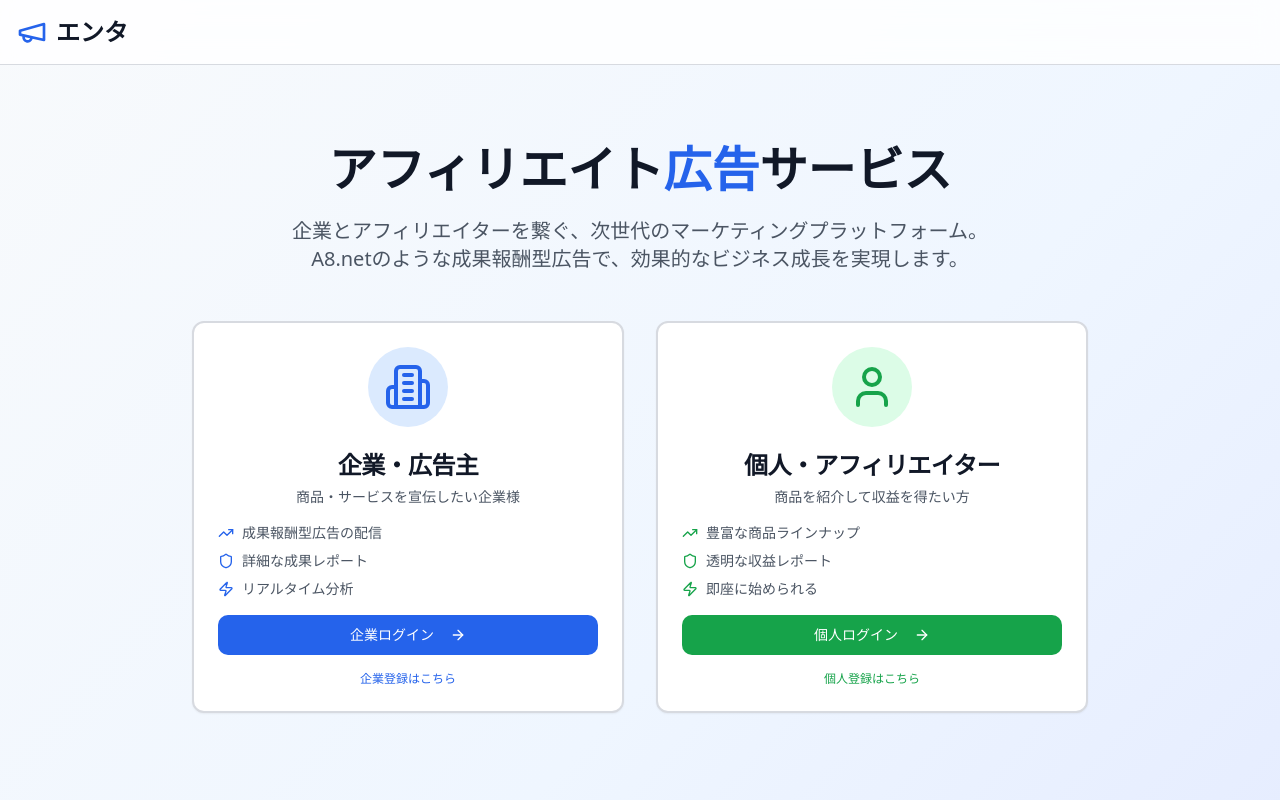
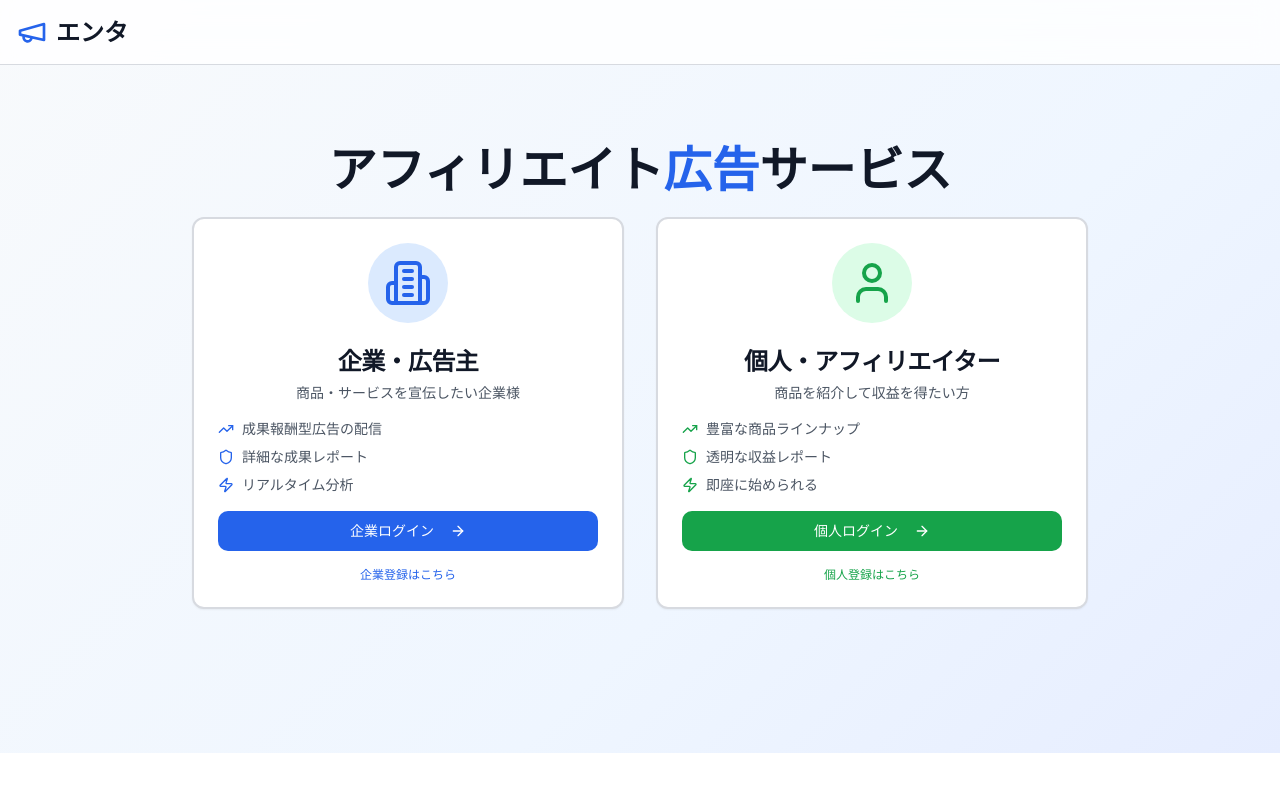
Before and after one commit to uto1716/employee-ranking, a Next.js app: page / in a window 1280 px wide. Shown: the top 800 px of the page. Built offline with nearby package versions, Linux system fonts and the light colour scheme.

Commit message:
fix: ヒーローセクションの説明文を削除してスッキリしたデザインに改善
- 長すぎた説明文を完全に削除
- タイトル直下にログイン選択カードを配置
- SP版でのレイアウト問題を根本的に解決

Fixes #15

```diff
--- a/app/page.tsx
+++ b/app/page.tsx
@@ -28,12 +28,6 @@ export default function LandingPage() {
             <span className="text-blue-600">広告</span>
             <span className="inline">サービス</span>
           </h1>
-          <p className="text-base sm:text-lg md:text-xl text-gray-600 mb-12 max-w-3xl mx-auto px-4">
-            企業とアフィリエイターを繋ぐ、<br className="sm:hidden" />
-            次世代のマーケティングプラットフォーム。<br className="hidden sm:block" />
-            A8.netのような成果報酬型広告で、<br className="sm:hidden" />
-            効果的なビジネス成長を実現します。
-          </p>
 
           {/* Login Type Selection */}
           <div className="grid md:grid-cols-2 gap-8 max-w-4xl mx-auto mb-16">
```
